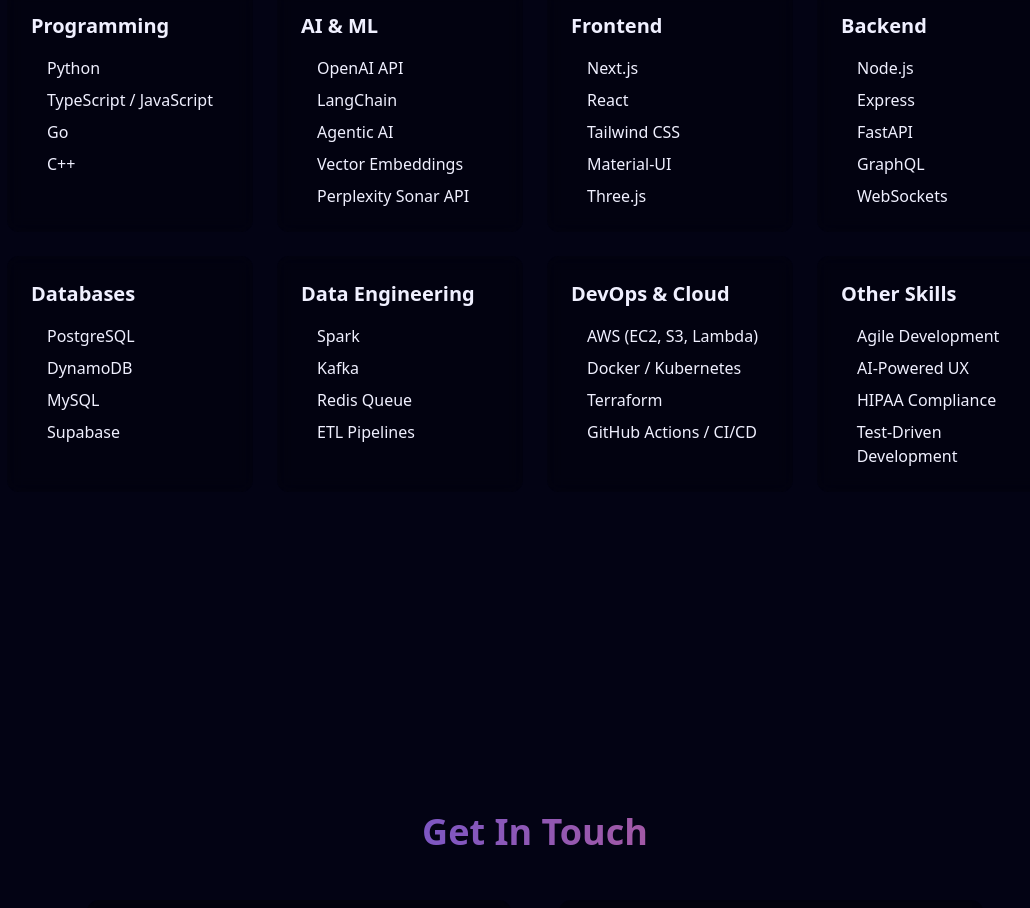
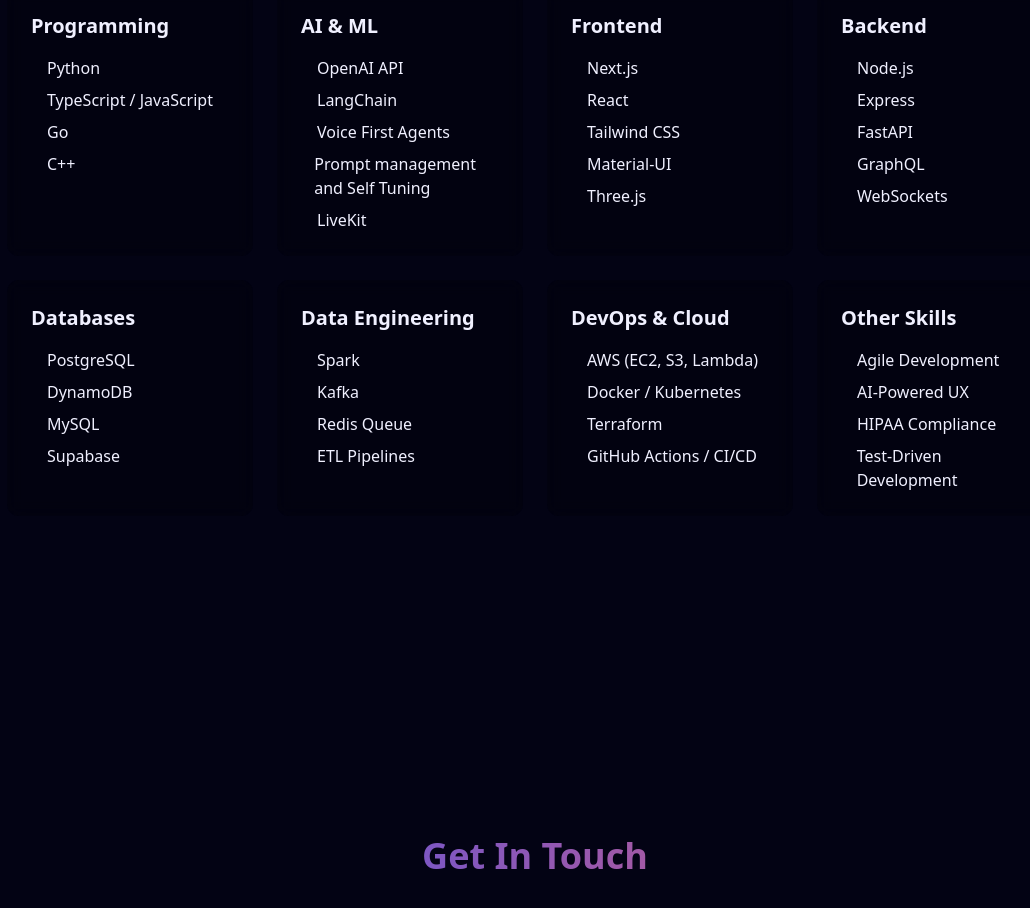
Before and after one commit to ishaan000/ishaan, a Next.js app: page / in a window 1280 px wide. Shown: the part 4840-5748 px from the top of the page, without its empty margins (105-1135 px from the left). Built offline with nearby package versions, Linux system fonts and the light colour scheme.

Commit message:
chore: update ai skills

```diff
--- a/src/components/sections/SkillsSection.tsx
+++ b/src/components/sections/SkillsSection.tsx
@@ -19,9 +19,9 @@
       skills: [
         "OpenAI API",
         "LangChain",
-        "Agentic AI",
-        "Vector Embeddings",
-        "Perplexity Sonar API",
+        "Voice First Agents",
+        "Prompt management and Self Tuning",
+        "LiveKit",
       ],
     },
     {
```
